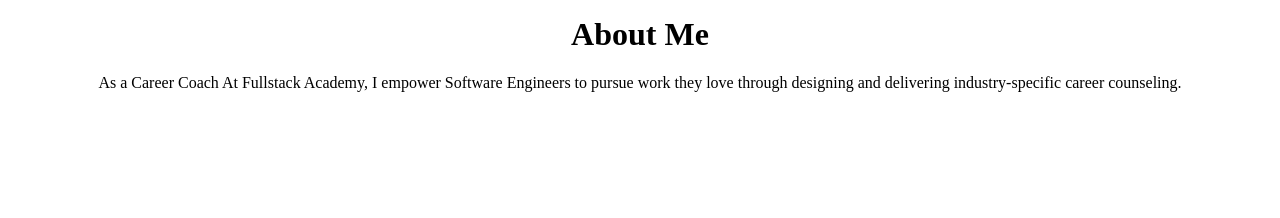
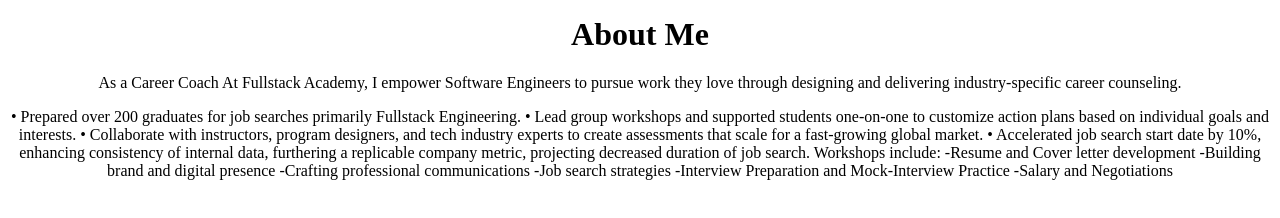
Before and after one commit to gatorgirl305/jackieore, a plain HTML site: page about.html in a window 1280 px wide. Drawn offline with Linux system fonts and the light colour scheme.

Commit message:
Update about.html

```diff
--- a/about.html
+++ b/about.html
@@ -7,7 +7,30 @@
   <body>
     <h1> About Me </h1>
     <p>As a Career Coach At Fullstack Academy, I empower Software Engineers to pursue work they love through designing and delivering industry-specific career counseling.</p>
-      </body>
+
+• Prepared over 200 graduates for job searches primarily Fullstack Engineering.
+
+• Lead group workshops and supported students one-on-one to customize action plans based on individual goals and interests.
+
+• Collaborate with instructors, program designers, and tech industry experts to create assessments that scale for a fast-growing global market.
+
+• Accelerated job search start date by 10%, enhancing consistency of internal data, furthering a replicable company metric, projecting decreased duration of job search.
+
+Workshops include:
+
+-Resume and Cover letter development
+
+-Building brand and digital presence
+
+-Crafting professional communications
+
+-Job search strategies
+
+-Interview Preparation and Mock-Interview Practice
+
+-Salary and Negotiations
+
+  </body>
       <style>
         body{
           background-color:white;
```
